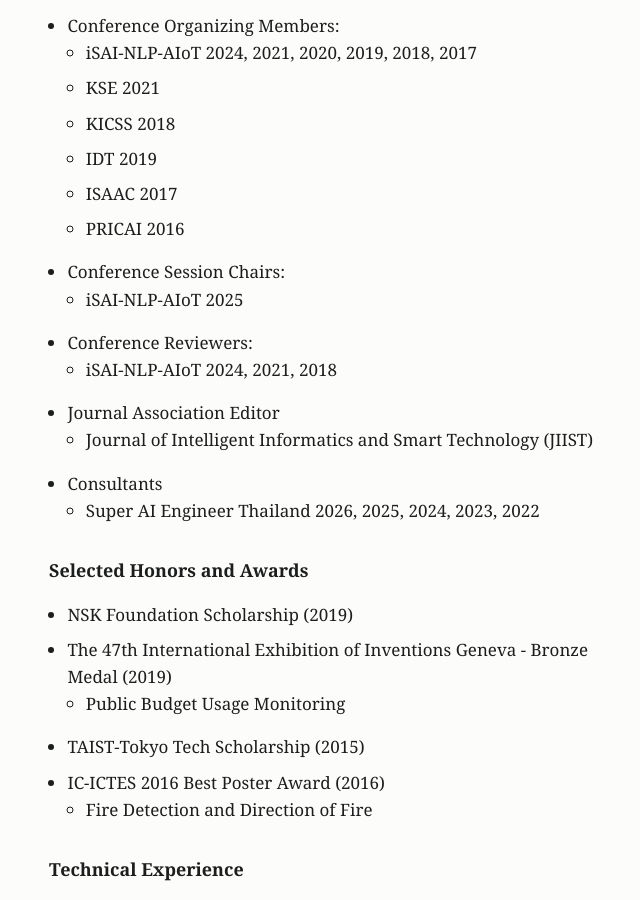
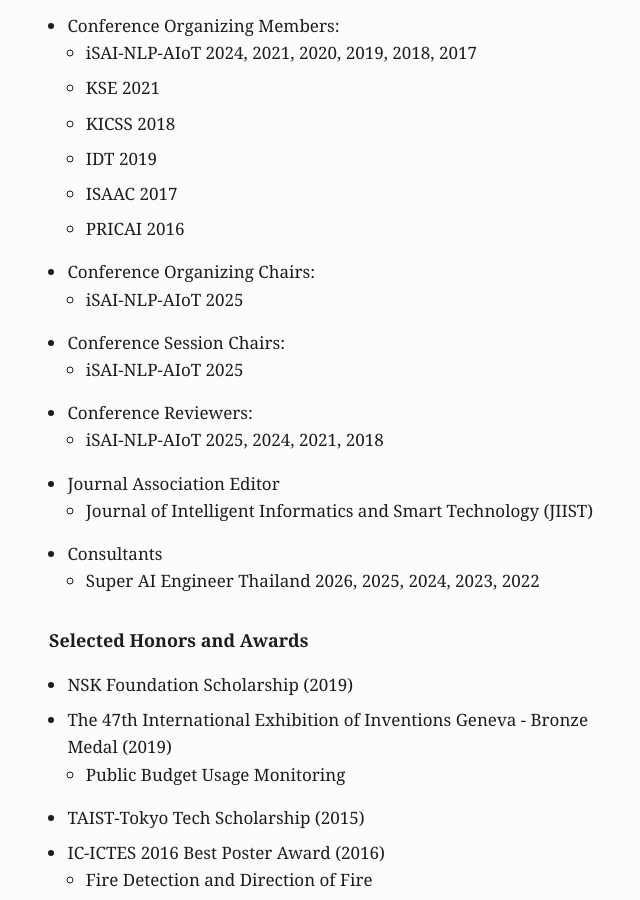
Before and after one commit to tchayintr/tchayintr.github.io, a Jekyll site: the page built from _pages/cv.md, in a window 1280 px wide and 900 px high, scrolled down 1275 px. Shown: the whole window, without its empty margins (299-939 px from the left). Built offline with Jekyll 4.4.1, drawn with Linux system fonts in a browser that asks for light colours.

Commit message:
CV: iSAI-NLP-AIoT 2025 roles

```diff
--- a/_pages/cv.md
+++ b/_pages/cv.md
@@ -37,10 +37,12 @@
     - IDT 2019
     - ISAAC 2017
     - PRICAI 2016
+- Conference Organizing Chairs:
+    - iSAI-NLP-AIoT 2025
 - Conference Session Chairs:
     - iSAI-NLP-AIoT 2025
 - Conference Reviewers:
-    - iSAI-NLP-AIoT 2024, 2021, 2018
+    - iSAI-NLP-AIoT 2025, 2024, 2021, 2018
 - Journal Association Editor
     - Journal of Intelligent Informatics and Smart Technology (JIIST)
 - Consultants
```
